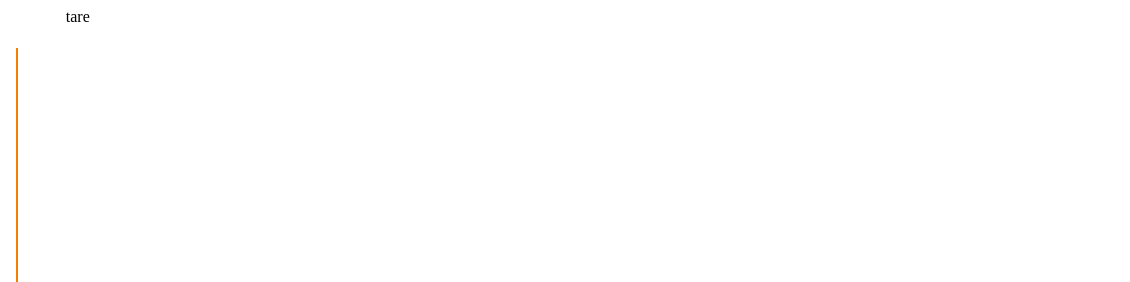
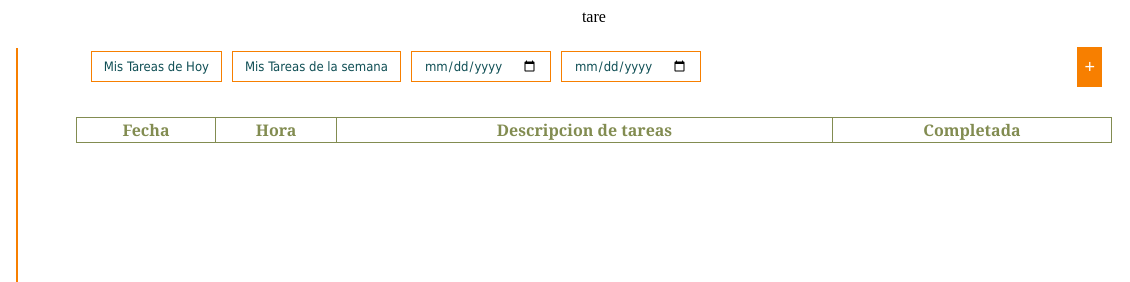
Before and after one commit to jaltriana21/app-kam, a website built with webpack: page src/index.html in a window 1280 px wide. Both pictures are taken after a click on the link "Tareas". Shown: the top 282 px of the page, 150-1280 px from the left. Built offline with nearby package versions, Linux system fonts and the light colour scheme.

Commit message:
150062021 tareas section

```diff
--- a/src/app/bancos-app.js
+++ b/src/app/bancos-app.js
@@ -31,7 +31,7 @@ const createButton = (id,texto) => {
     const btn = document.createElement('button');
     btn.id = id;
     btn.innerText = texto;
-    btn.classList = 'btn-compania';
+    btn.classList = 'btn-banco';
 
     return btn;
 };
@@ -65,7 +65,7 @@ const createTableHead = () => {
     const tableHead = document.createElement('tr');
     tableHead.appendChild(tableHeadElemets('Banco'));
     tableHead.appendChild(tableHeadElemets('# Cuenta'));
-    tableHead.appendChild(tableHeadElemets('Saldo iniical'));
+    tableHead.appendChild(tableHeadElemets('Saldo inical'));
 
     return tableHead;
 
--- a/src/app/html-app.js
+++ b/src/app/html-app.js
@@ -1,4 +1,5 @@
 import {createCompania} from './compania-app';
+import {createTareas} from './tareas-app';
 import main from '../html/html-main.html';
 import navegation from '../html/html-nav.html';
 
@@ -26,6 +27,7 @@ const createLayout = () => {
 
 const showSections = () => {
     createCompania();
+    createTareas();
 };
 
 
--- /dev/null
+++ b/src/app/tareas-app.js
@@ -0,0 +1,124 @@
+const createTareas = ()=>{
+    const wrapper = document.getElementById('wrapper-tareas');
+    tareasContent(wrapper);
+    return wrapper;
+};
+
+
+const tareasContent = (wrapper) =>{
+    wrapper.appendChild(firstDiv());
+    wrapper.appendChild(createForm());
+    wrapper.appendChild(createTable());
+};
+
+const firstDiv = () => {
+    const div = document.createElement('div');
+    div.classList = 'tareas-div';
+    div.appendChild(createButton('tareas-hoy','Mis Tareas de Hoy'));
+    div.appendChild(createButton('tareas-semana','Mis Tareas de la semana'));
+    div.appendChild(createDatePicker('first-date'));
+    div.appendChild(createDatePicker('second-date'));
+    div.appendChild(createAddButton());
+
+
+    return div;
+};
+
+const createDatePicker = (id) => {
+    const input = document.createElement('input');
+    input.id = id;
+    input.type = 'date';
+    input.classList = 'btn-tareas';
+
+
+    return input;
+};
+
+const createButton = (id,text) => {
+
+    const btn = document.createElement('button');
+    btn.id = id;
+    btn.innerText = text;
+    btn.classList = 'btn-tareas';
+
+    return btn
+};
+
+
+
+const createAddButton = () =>{
+
+    const btn = document.createElement('button');
+    btn.id = 'btn-add';
+    btn.innerText = '+';
+    btn.classList = 'btn-add-tareas';
+    btn.addEventListener('click',showForm);
+
+    return btn
+}
+
+const createForm = () =>{
+    const form = document.createElement('form');
+    form.id = 'tareas-form';
+    form.hidden = true;
+    form.appendChild(divFormElements());
+
+    return form;
+
+};
+
+const divFormElements = () =>{
+    const div = document.createElement('div');
+    div.classList = 'tareas-form-elements'
+    div.appendChild(createInput('date','tareas-date','Fecha'));
+    div.appendChild(createInput('time','tareas-time','Hora'));
+    div.appendChild(createInput('text','tareas-description','Descripcion de Tarea'));
+    div.appendChild(createInput('text','tareas-place','Lugar'));
+
+    return div;
+}
+
+const createInput = (type,id,placeholder) => {
+    const input = document.createElement('input');
+    input.type = type;
+    input.id = id;
+    input.placeholder = placeholder;
+    input.classList = 'tareas-input';
+    input.required = true;
+
+    return input;
+};
+
+const createTable = () => {
+    const table = document.createElement('table');
+    table.classList = 'tarea-table';
+    table.appendChild(createTableHead());
+
+    return table;
+};
+
+const createTableHead = () => {
+    const tableHead = document.createElement('tr');
+    tableHead.appendChild(tableHeadElemets('Fecha'));
+    tableHead.appendChild(tableHeadElemets('Hora'));
+    tableHead.appendChild(tableHeadElemets('Descripcion de tareas'));
+    tableHead.appendChild(tableHeadElemets('Completada'));
+
+    return tableHead;
+
+};
+
+const tableHeadElemets = (text) => {
+    const title =  document.createElement('th');
+    title.innerText = text;
+
+    return title;
+};
+
+
+const showForm = () =>{
+    const form = document.getElementById('tareas-form');
+    form.hidden = false;
+}
+
+export{createTareas};
--- a/src/app/terceros-app.js
+++ b/src/app/terceros-app.js
@@ -3,7 +3,6 @@ const createTerceros = (form) =>{
 
     form.appendChild(createButton());
     form.appendChild(createForm());
-    form.appendChild(createLine());
     form.appendChild(createTable());
 
 
@@ -21,17 +20,19 @@ const createForm = () =>{
 };
 
 const addFormElements = (form) =>{
-    form.appendChild(createSaveButton());
+
     form.appendChild(divDocument());
     form.appendChild(divNombre());
     form.appendChild(divPlace());
     form.appendChild(divMail());
+    form.appendChild(createSaveButton());
+    form.appendChild(createLine());
 
 };
 
 const divDocument = () =>{
     const div = document.createElement('div');
-    div.appendChild(createSelect('tercero-tipoDoc',createOptions('tipo de documento')));
+    div.appendChild(createSelect('tercero-tipoDoc',createOptions('Tipo de documento')));
     div.appendChild(createInput('text','tercero-nit','Nit'));
     div.appendChild(createInput('text','tercero-dv','Dv'));
 
@@ -52,8 +53,8 @@ const divPlace = () =>{
     const div = document.createElement('div');
     div.appendChild(createInput('text','tercero-sigla','Sigla'));
     div.appendChild((createSelect('tercero-pais',createOptions('Pais'))));
-    div.appendChild((createSelect('tercero-departamento',createOptions('departamento'))));
-    div.appendChild((createSelect('tercero-ciudad',createOptions('ciudad'))));
+    div.appendChild((createSelect('tercero-departamento',createOptions('Departamento'))));
+    div.appendChild((createSelect('tercero-ciudad',createOptions('Ciudad'))));
     div.appendChild(createInput('tel','tercero-tel','Telefono'));
 
     return div
@@ -134,7 +135,7 @@ const createButton = () => {
     btn.id = 'tercero-create';
     btn.innerText = 'Crear Tercero +';
     btn.classList = 'btn-compania';
-    btn.addEventListener('click',showElements);
+    btn.addEventListener('click',showForm);
 
     return btn;
 };
@@ -144,19 +145,19 @@ const createSaveButton =() =>{
     btn.id = 'tercero-save';
     btn.innerText = 'Guardar';
     btn.classList = 'btn-compania';
-    btn.addEventListener('click',hideElements);
+    btn.addEventListener('click',hideForm);
     return btn;
 
 };
 
-const showElements = () =>{
+const showForm = () =>{
     const form = document.getElementById('form-tercero');
     form.hidden = false;
     const btn =  document.getElementById('tercero-create');
     btn.hidden = true;
 };
 
-const hideElements = () =>{
+const hideForm = () =>{
     const form = document.getElementById('form-tercero');
     form.hidden = true;
     const btn =  document.getElementById('tercero-create');
--- a/src/css/style.css
+++ b/src/css/style.css
@@ -175,17 +175,26 @@ img{
 
 /******terceros**************/
 #formulario-terceros{
-    margin: 10px;
+    display: block;
 }
 
 .btn-compania{
+    display: block;
+    margin: 0 0 0 auto;
     background-color: #F77F00;
     color: #fff;
     cursor: pointer;
     border: 1px solid #F77F00;
-    padding: 1rem 1rem;
     font-size:medium;
     font-family: Georgia, 'Times New Roman', Times, serif;
+}
+
+.btn-banco{
+    background-color: #F77F00;
+    color: #fff;
+    cursor: pointer;
+    border: 1px solid #F77F00;
+    font-size:large;
 }
 
 .compania-table{
@@ -212,6 +221,15 @@ th{
     color: #828c51;
 }
 
+.tercero-input::placeholder{
+    color:#828c51;
+    font-family: 'Tahoma', serif;
+}
+.tercero-input:focus{
+    outline: none;
+    border:1px solid #104F55;
+    box-shadow: 0 0 10px #104F55;
+}
 .tercero-select{
     margin: 5px;
     height: 30px;
@@ -234,7 +252,7 @@ th{
 }
 
 #tercero-tel{
-    width:80px;
+    width:95px;
 }
 .tercero-hr{
     width:100%;
@@ -287,7 +305,6 @@ th{
     margin: 7px 5px;
 }
 
-
 .data__input::placeholder{
     color:#828c51;
     font-family: 'Tahoma', serif;
@@ -317,3 +334,78 @@ th{
 .input{
     width: 90%;
 }
+
+/****** tareas *******/
+.wrapper__tareas{
+    flex-direction: column;
+
+}
+
+.tareas-div{
+    display: flex;
+    justify-content:flex-start;
+    margin: 20px;
+}
+
+#tareas-form{
+    margin: 10px;
+}
+
+.tareas-form-elements{
+    display: flex;
+    justify-content:flex-start;
+    flex-direction: row;
+}
+
+.tarea-table{
+    table-layout: fixed;
+    border-collapse: collapse;
+    font-family: Georgia, 'Times New Roman', Times, serif;
+    border: 1px solid #828c51;
+    color: #828c51;
+    margin: 10px;
+}
+
+.btn-tareas{
+    display: inline-block;
+    background-color: transparent;
+    border: 1px solid #f77f00;
+    padding: 0.375rem 0.75rem;
+    font-size:small;
+    color: #104F55;
+    margin: 5px;
+    transition-duration: 0.4s;
+    font-family: 'Tahoma', serif;
+}
+
+.btn-tareas:focus{
+    outline: none;
+    background-color: #f77f00;
+    color: white;
+}
+
+.tareas-input{
+    width:100%;
+    height: 30px;
+    margin: 5px;
+	border: 1px solid #828c51;
+	display:inline-block;
+    font-size:medium;
+    color: #828c51;
+}
+.tareas-input:focus{
+    outline: none;
+    border:1px solid #104F55;
+    box-shadow: 0 0 10px #104F55;
+}
+.btn-add-tareas{
+    background-color: #F77F00;
+    color: #fff;
+    border: 1px solid #F77F00;
+    font-size:large;
+    height: 40px;
+    align-self:flex-end;
+    display: block;
+    margin: 0 0 0 auto;
+    cursor: pointer;
+}
```
